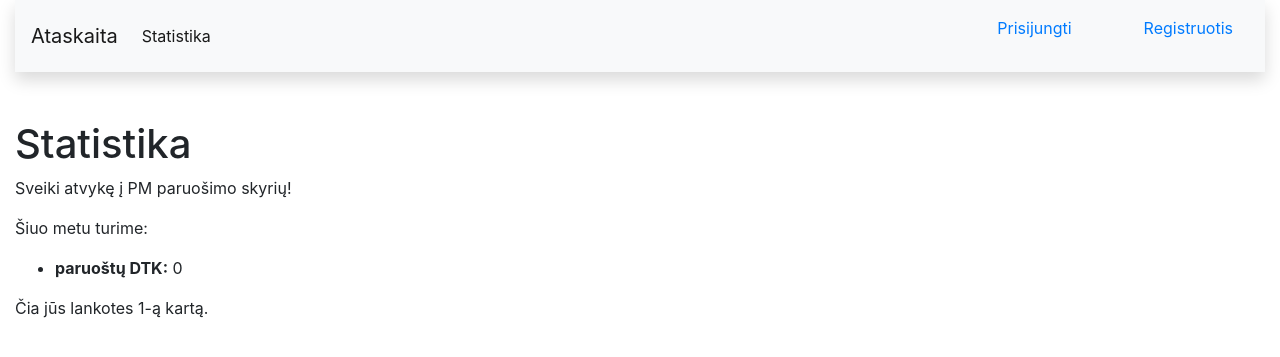
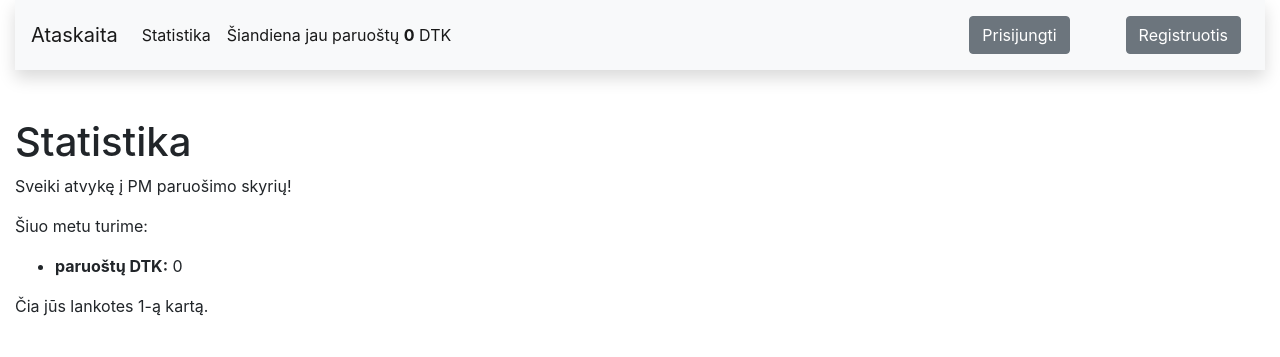
Before and after one commit to ArturasTK/Ataskaitos, a Django app: page /ataskaitos/ in a window 1280 px wide. Shown: the top 357 px of the page. Run offline with Django 4.2, Linux system fonts and the light colour scheme; data that the repository does not hold is empty; some libraries are stand-ins or nearby versions.

Commit message:
suskaičiavau ikaltas dinos DTK

```diff
--- a/ataskaitos/models.py
+++ b/ataskaitos/models.py
@@ -28,7 +28,7 @@ class Report(models.Model):
     date_field = models.DateTimeField('Data', default=datetime.now)
     dtk_nr = models.CharField('DTK Nr.', max_length=10)
     product_name = models.ForeignKey(Product, help_text='Pasirinkite produktą', on_delete=models.SET_NULL, null=True)
-    remakes = models.ForeignKey(Remake, help_text='Pasirinkite perdarimo priežastis', on_delete=models.SET_NULL, null=True, blank=True)
+    remakes = models.ForeignKey(Remake, help_text='Pasirinkite perdarimo priežastis', on_delete=models.CASCADE, blank=True)
     number_of_plates = models.PositiveIntegerField('Klišių sk.')
     number_of_new_plates = models.PositiveIntegerField('Keičiamų klišių sk.')
     reasons = models.ForeignKey(Reason, help_text='Pasirinkite korekcijos tipą', on_delete=models.SET_NULL, null=True, blank=True)
--- a/ataskaitos/templates/base.html
+++ b/ataskaitos/templates/base.html
@@ -25,7 +25,13 @@
                 <li class="nav-item active">
                   <a class="nav-link" href="{% url 'index' %}">Statistika <span class="sr-only">(current)</span></a>
                 </li>
+                <li class="nav-item active">
+                <a class="nav-link active">Šiandiena jau paruoštų <strong>{{ num_reports_of_day }}</strong> DTK</a>
+                </li>
               </ul>
+
+
+
 
               {% if user.is_authenticated %}
               <ul class="navbar-nav ml-auto">
@@ -38,19 +44,23 @@
                   </a>
                 </li>
 
+
                 <li class="nav-item active">
-                  <a class="nav-link" href="{% url 'logout'%}?next=/ataskaitos"><ul><button class="btn btn-secondary"><i class="fas fa-plus-circle"></i>Atsijungti</button></ul></a>
+                  <a class="nav-link" href="{% url 'logout'%}?next=/ataskaitos"><button class="btn btn-secondary"><i class="fas fa-plus-circle"></i>Atsijungti</button></a>
                 </li>
+              </ul>
 
                   {% else %}
-                <ul class="nav-item">
-                  <a class="nav-link" href="{% url 'login'%}?next={{request.path}}">Prisijungti</a>
+                <ul class="navbar-nav ml-auto">
+                <ul class="nav-item active">
+                  <a class="nav-link" href="{% url 'login'%}?next={{request.path}}"><button class="btn btn-secondary"><i class="fas fa-plus-circle"></i>Prisijungti</button></a>
                 </ul>
-                <ul class="nav-item">
-                  <a class="nav-link" href="#">Registruotis</a>
+                <ul class="nav-item active">
+                  <a class="nav-link" href="#"><button class="btn btn-secondary"><i class="fas fa-plus-circle"></i>Registruotis</button></a>
                 </ul>
                   {% endif %}
                 </ul>
+
             </div>
         </nav>
         <br/><br/>
--- a/ataskaitos/urls.py
+++ b/ataskaitos/urls.py
@@ -5,4 +5,6 @@ from . import views
 urlpatterns = [
     path('', views.index, name='index'),
     path('report/', views.report, name='report'),
+    path('', views.base, name='base'),
+    path('report/', views.base, name='base'),
 ]
--- a/ataskaitos/views.py
+++ b/ataskaitos/views.py
@@ -1,22 +1,32 @@
-from calendar import month
 from django.shortcuts import render
 from django.http import HttpResponseRedirect
 from .models import Product, Report, Remake, Reason
 from django.core.paginator import Paginator
 from .forms import ReportForm
+from datetime import datetime
 
 # def count(request):
 #     month_value = Report.
 
+def base(request):
+
+    num_reports_of_day = Report.objects.filter(date_field__contains=datetime.today().date()).count()
+    context = {
+        'num_reports_of_day': num_reports_of_day,
+    }
+
+    return render(request, 'base.html', context=context)
 
 def index(request):
 
     num_reports = Report.objects.all().count()
+    num_reports_of_day = Report.objects.filter(date_field__contains=datetime.today().date()).count()
     num_visits = request.session.get('num_visits', 1)
     request.session['num_visits'] = num_visits + 1
     context = {
         'num_reports': num_reports,
         'num_visits': num_visits,
+        'num_reports_of_day': num_reports_of_day,
     }
 
     return render(request, 'index.html', context=context)
```
Lines whose indentation alone changed are shown as unchanged.
